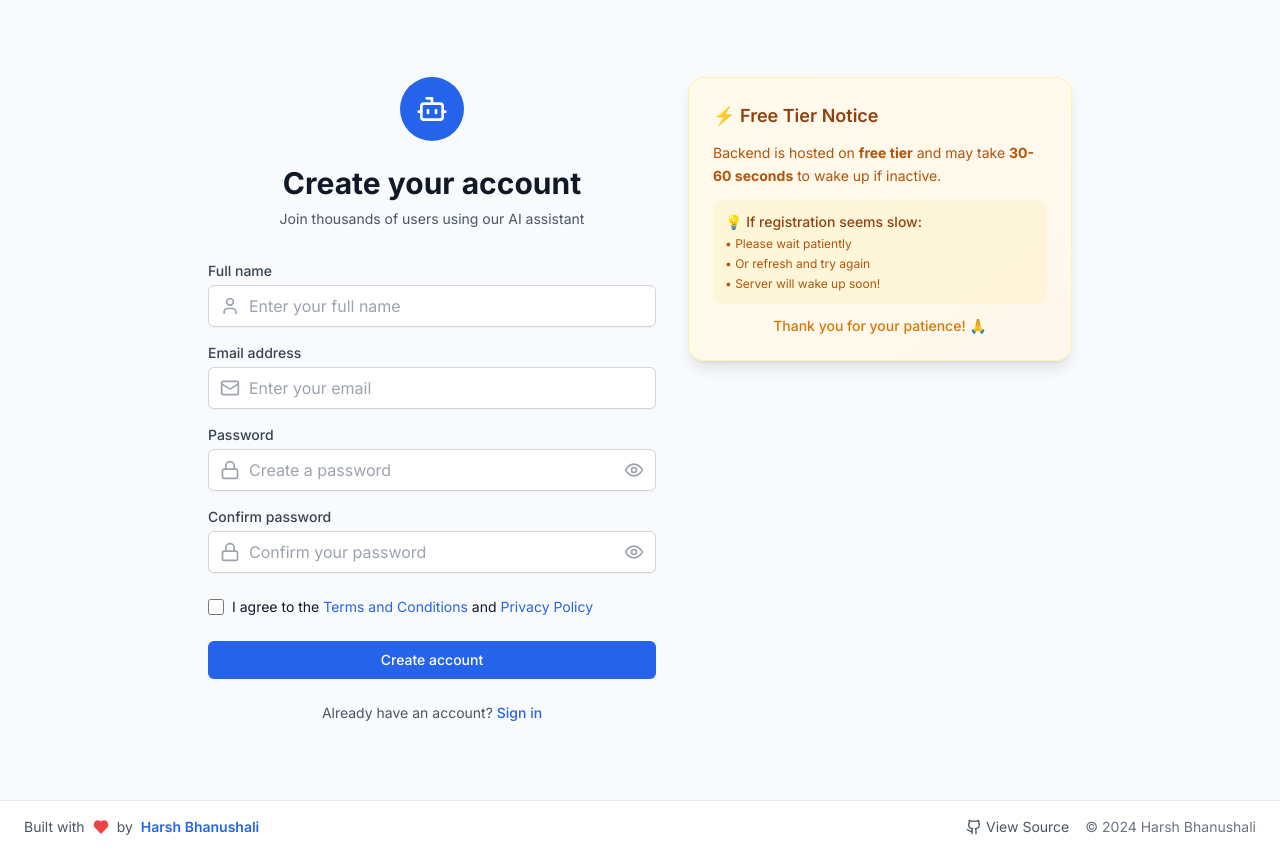
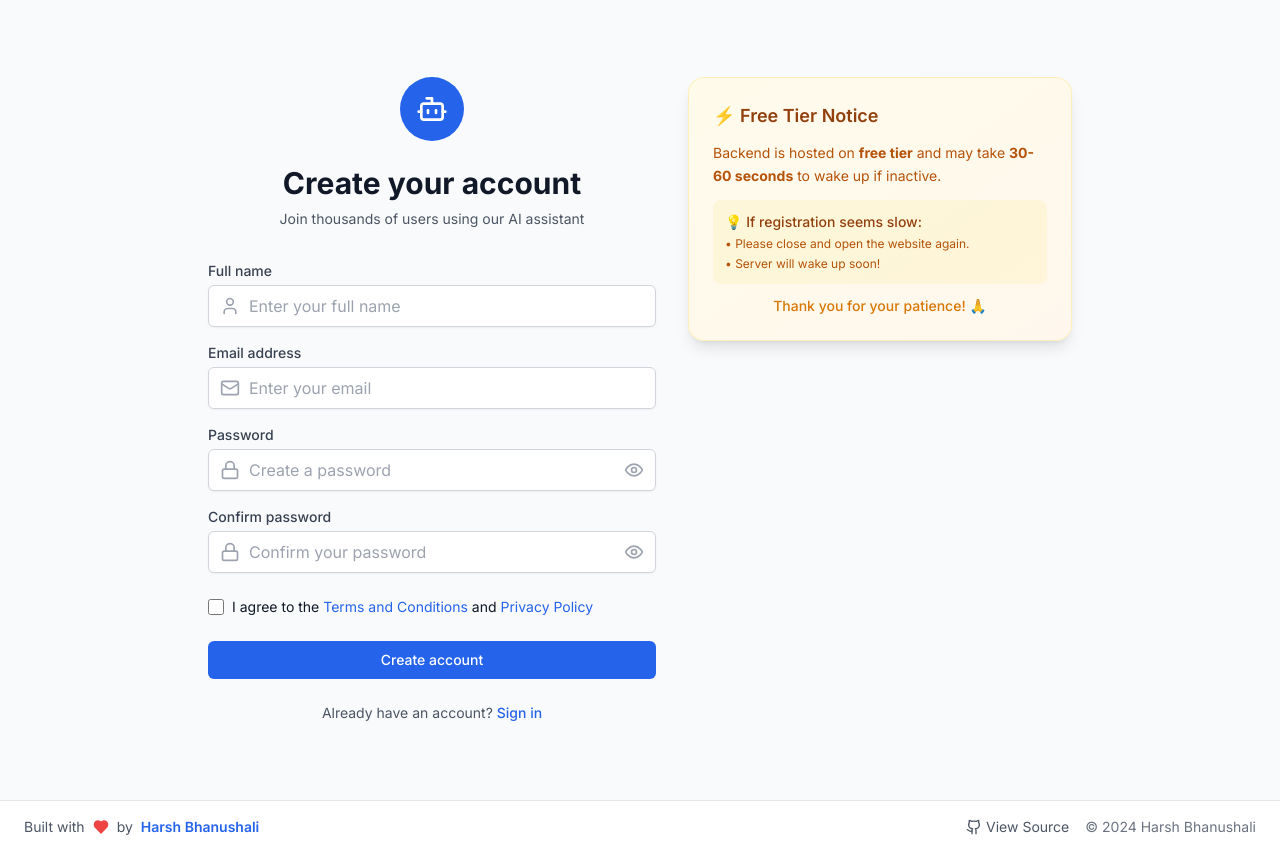
Before and after one commit to harshAdv10080/ai-chatbot-mern, a React (Vite) app in the folder client/: page /register in a window 1280 px wide. Built offline with nearby package versions, Linux system fonts and the light colour scheme; no server answers.

Commit message:
Updated Register.jsx

```diff
--- a/client/src/components/Auth/Register.jsx
+++ b/client/src/components/Auth/Register.jsx
@@ -308,8 +308,7 @@ const Register = () => {
                     💡 If registration seems slow:
                   </p>
                   <ul className="text-xs text-amber-700 dark:text-amber-300 mt-1 space-y-1">
-                    <li>• Please wait patiently</li>
-                    <li>• Or refresh and try again</li>
+                    <li>• Please close and open the website again.</li>
                     <li>• Server will wake up soon!</li>
                   </ul>
                 </div>
```
